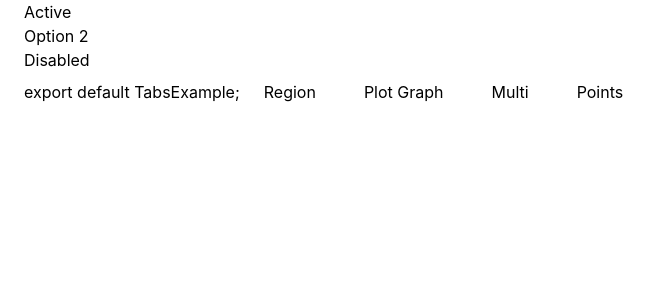
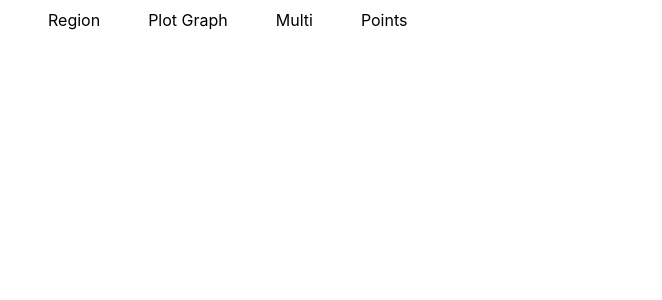
Before and after one commit to Krishhhhh05/CDAC, a React (Create React App) app: page / in a window 1280 px wide. Shown: the top 300 px of the page, without its empty margins (0-662 px from the left). Built offline with nearby package versions, Linux system fonts and the light colour scheme.

Commit message:
13/06 23:21

```diff
--- a/src/Components/Home.js
+++ b/src/Components/Home.js
@@ -1,6 +1,5 @@
 import React from 'react'
 import { Link } from 'react-router-dom'
-import Nav from 'react-bootstrap/Nav';
 
 const Home = () => {
   return (
@@ -8,22 +7,6 @@
     <div class="gap-x-7 mx-6 gap-9">
 
 
-
-    <Nav variant="tabs" defaultActiveKey="/home">
-      <Nav.Item>
-        <Nav.Link href="/home">Active</Nav.Link>
-      </Nav.Item>
-      <Nav.Item>
-        <Nav.Link eventKey="link-1">Option 2</Nav.Link>
-      </Nav.Item>
-      <Nav.Item>
-        <Nav.Link eventKey="disabled" disabled>
-          Disabled
-        </Nav.Link>
-      </Nav.Item>
-    </Nav>
-
-export default TabsExample;
 
       <Link to="/region">
       <button type="button" class="btn btn-primary mx-6 my-2">Region</button>
```
